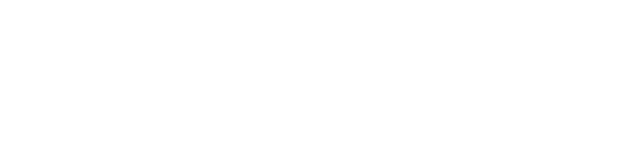
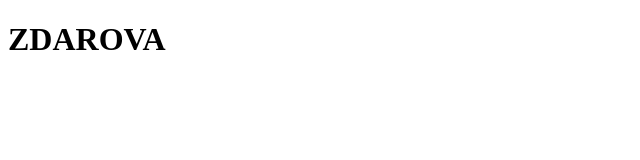
Before and after one commit to nlklfor/Security, a plain HTML site: page index.html in a window 1280 px wide. Shown: the whole page, without its empty margins (0-640 px from the left). Drawn offline with Linux system fonts and the light colour scheme.

Commit message:
napisal zdarova

```diff
--- a/index.html
+++ b/index.html
@@ -7,6 +7,6 @@
     <title>ОХОРОНА</title>
 </head>
 <body>
-
+    <h1>ZDAROVA</h1>
 </body>
 </html>
```
